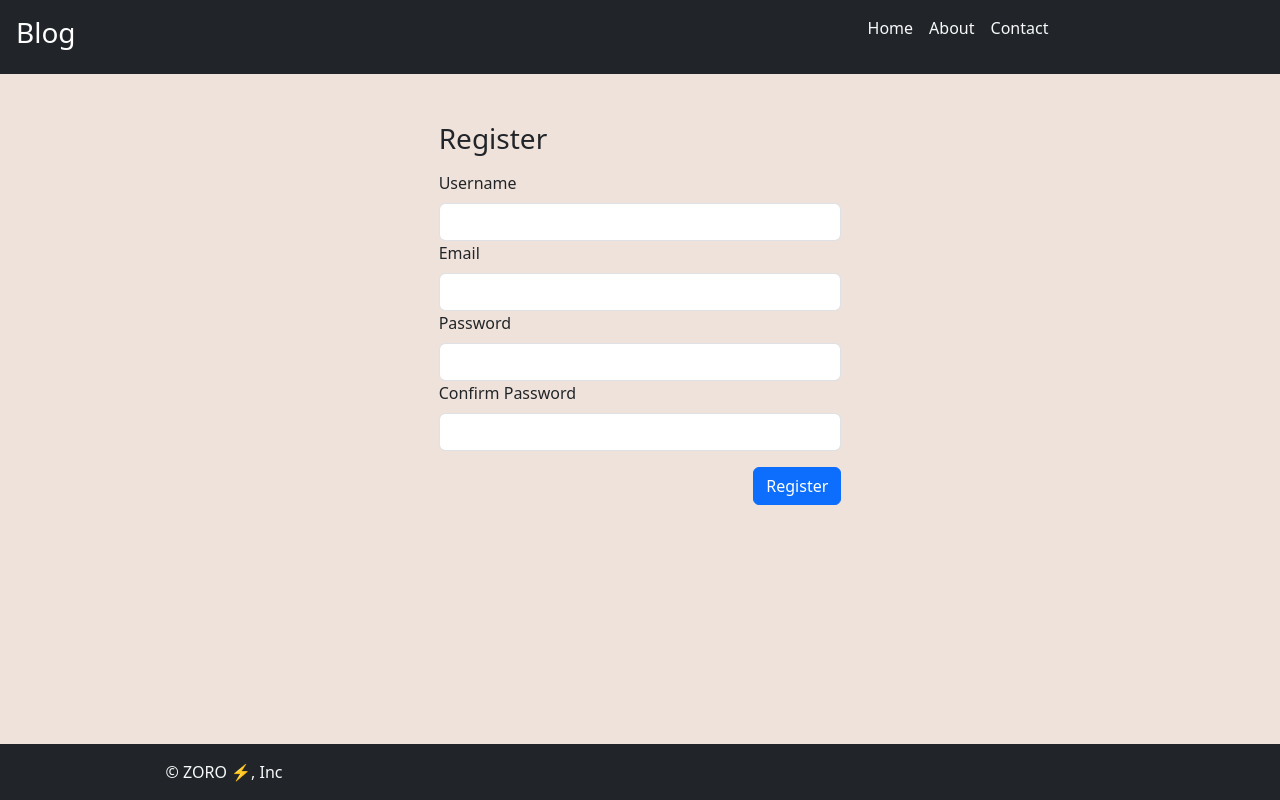
After one commit to zoro1324/Blog-website, a Django app: page /register/ in a window 1280 px wide. The commit adds this page. Run offline with Django 5.2, Linux system fonts and the light colour scheme; some libraries are stand-ins or nearby versions.

Commit message:
Log in and register added

```diff
--- a/myapp/blog/forms.py
+++ b/myapp/blog/forms.py
@@ -1,6 +1,44 @@
 from django import forms
+from django.contrib.auth.models import User
+from django.contrib.auth import authenticate
+
 
 class ContactForm(forms.Form):
     name = forms.CharField(label="Name",max_length=30,required=True)
     email = forms.EmailField(label="Email",required=True)
     message = forms.CharField(label="message",max_length=300,required=True)
+
+
+class RegisterForm(forms.ModelForm):
+    username = forms.CharField(max_length=20,label="User Name",required=True)
+    email = forms.EmailField(label="Email",required=True)
+    password = forms.CharField(label="Password",max_length=20,required=True)
+    password_confirm = forms.CharField(label="Confirm Password",max_length=20,required=True)
+
+    class Meta:
+        model = User
+        fields = ["username","email","password"]
+
+    def clean(self):
+        cleaned_data = super().clean()
+        password = cleaned_data.get('password')
+        password_confirm = cleaned_data.get("password_confirm")
+
+        if password and password_confirm and password != password_confirm:
+            raise forms.ValidationError("Password does not match")
+
+
+class LoginForm(forms.Form):
+    username = forms.CharField(label="User Name",max_length=20)
+    password = forms.CharField(label="Password",max_length=20)
+
+    def clean(self):
+        cleaned_data = super().clean()
+        username = cleaned_data.get('username')
+        password = cleaned_data.get('password')
+
+        if username and password:
+            user = authenticate(username=username,password=password)
+
+            if user is None:
+                raise forms.ValidationError("Invalid Username and Password")
--- a/myapp/blog/templates/blog/contact.html
+++ b/myapp/blog/templates/blog/contact.html
@@ -45,16 +45,10 @@
 
 {% if valid_form %}
 
-
-
-
     <div class="alert alert-success text-center" role="alert">
       Your response has been recorded.
     </div>
 
-
-
-
 {% endif %}
 
 {% endblock content %}
--- /dev/null
+++ b/myapp/blog/templates/blog/register.html
@@ -0,0 +1,65 @@
+{% extends "blog/base.html" %}
+{% block content %}
+    <div class="container-fluid">
+        <div class="row d-flex justify-content-center mt-5">
+            <div class="col-4">
+
+                <h3>Register</h3>
+                <div class="">
+                </div>
+                <div class="my-3">
+                    <form method="post">
+                        {% csrf_token %}
+                        <div class="form-group">
+                            <label for="username" class="form-label">Username</label>
+                            <input type="text" class="form-control" id="username" name="username" value="{{form.username.value |default:""}}">
+                            {% if form.username.errors %}
+                                <div class="col-12">
+                                    <span class="text-danger">{{form.username.errors}}</span>
+                                </div>
+                            {% endif %}
+                        </div>
+                        <div class="form-group">
+                            <label for="email" class="form-label">Email</label>
+                            <input type="email" class="form-control" id="email" name="email" value="{{form.email.value |default:""}}">
+                            {% if form.email.errors %}
+                                <div class="col-12">
+                                    <span class="text-danger">{{form.email.errors}}</span>
+                                </div>
+                            {% endif %}
+
+                        </div>
+                        <div class="form-group">
+                            <label for="password" class="form-label">Password</label>
+                            <input type="password" class="form-control" id="password" name="password">
+                            {% if form.password.errors %}
+                                <div class="col-12">
+                                        <span class="text-danger">{{form.password.errors}}</span>
+                                </div>
+                            {% endif %}
+                        </div>
+                        <div class="form-group">
+                            <label for="confirm_password" class="form-label">Confirm Password</label>
+                            <input type="password" class="form-control" id="confirm_password" name="password_confirm">
+                            {% if form.password_confirm.errors %}
+                                <div class="col-12">
+                                    <span class="text-danger">{{form.password_confirm.errors}}</span>
+                                </div>
+                            {% endif %}
+                        </div>
+                        {% for error in form.non_field_errors %}
+                            <div class="col-12">
+                                <div class = "alert alert-danger">
+                                    <span class="text-danger">{{error}}</span>
+                                </div>
+                            </div>
+                        {% endfor %}
+                        <div class="my-3 d-flex justify-content-end">
+                            <button type="submit" class="btn btn-primary">Register</button>
+                        </div>
+                    </form>
+                </div>
+            </div>
+        </div>
+    </div>
+{% endblock content %}
--- a/myapp/blog/urls.py
+++ b/myapp/blog/urls.py
@@ -8,5 +8,8 @@ urlpatterns = [
     path("home/",views.index,name="index"),
     path("post/<str:slug>/",views.detail,name="detail"),
     path("contact/",views.contact,name="contact"),
-    path("about/",views.about,name="aboutus")
+    path("about/",views.about,name="aboutus"),
+    path("register/",views.register,name="register"),
+    path("login/",views.login_view,name="login"),
+    path("dashboard/",views.dashboard,name="dashboard"),
 ]
--- a/myapp/blog/views.py
+++ b/myapp/blog/views.py
@@ -3,8 +3,9 @@ from django.urls import reverse
 from django.http import Http404
 from .models import Post,AboutUs
 from django.core.paginator import Paginator
-from .forms import ContactForm
-
+from .forms import ContactForm,RegisterForm,LoginForm
+from django.contrib.auth import authenticate,login
+from django.contrib import messages
 
 # Create your views here.
 
@@ -46,3 +47,40 @@ def contact(request):
 def about(request):
     data = AboutUs.objects.first()
     return render(request,"blog/aboutus.html",{"data":data,"title":"About Us"})
+
+
+def register(request):
+    form = RegisterForm()
+    if request.method == "POST":
+        form = RegisterForm(request.POST)
+        if form.is_valid():
+            user_data = form.save(commit=False)
+            user_data.set_password(form.cleaned_data["password"])
+            user_data.save()
+            messages.success(request,"Registeration Successful now you can log in")
+            return redirect(reverse("blog:login"))
+
+    return render(request,"blog/register.html",{"title":"Register User","form":form})
+
+
+def login_view(request):
+
+    form = LoginForm()
+    if request.method == 'POST':
+        form = LoginForm(request.POST)
+
+        if form.is_valid():
+
+            username = form.cleaned_data['username']
+            password = form.cleaned_data['password']
+            user = authenticate(username=username,password=password)
+
+            if user is not None:
+                login(request,user)
+                return redirect(reverse("blog:dashboard"))
+
+    return render(request,"blog/login.html",{"title":"Log in","form":form})
+
+
+def dashboard(request):
+    return render(request,"blog/dashboard.html",{"title":"Dashboard"})
--- a/myapp/myapp/settings.py
+++ b/myapp/myapp/settings.py
@@ -23,7 +23,7 @@ BASE_DIR = Path(__file__).resolve().parent.parent
 SECRET_KEY = 'django-insecure-(rzk$zesvf3gt-lz0(ckbcjpl3r0u664x%qh7icy4kee2cd7g('
 
 # SECURITY WARNING: don't run with debug turned on in production!
-DEBUG = False
+DEBUG = True
 
 ALLOWED_HOSTS = [
     "127.0.0.1"
```
Also changed, not shown: myapp/blog/templates/blog/dashboard.html (added, +62 -0 lines), myapp/blog/templates/blog/login.html (added, +59 -0 lines).
